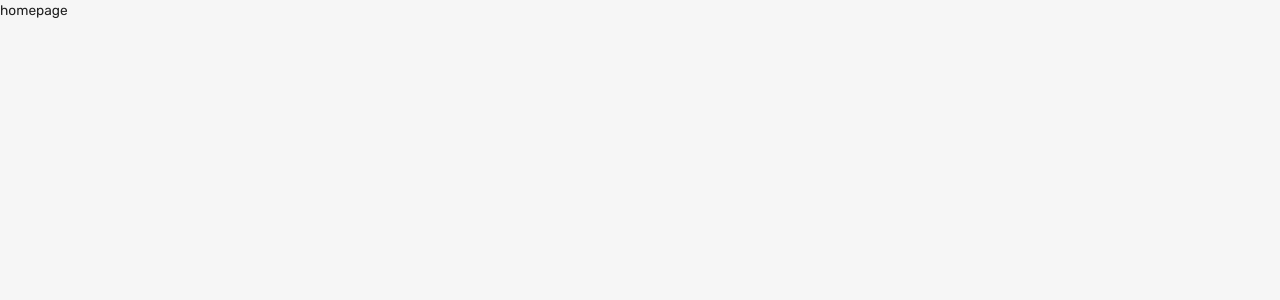
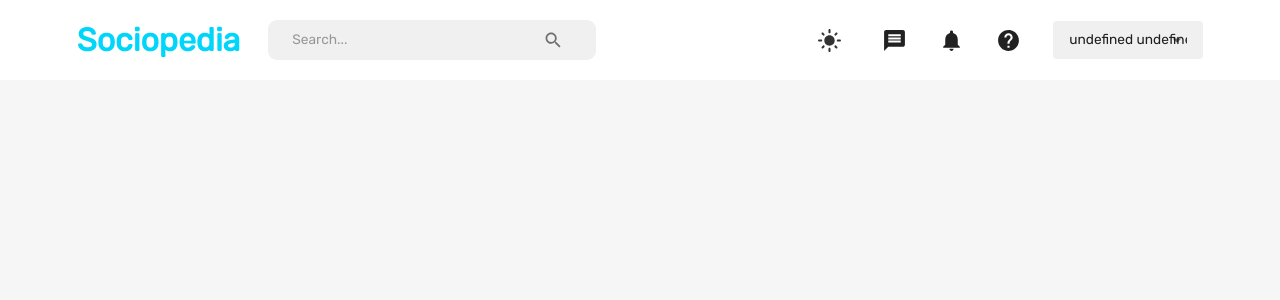
Before and after one commit to Shivamvish26/socialpedia, a React (Create React App) app in the folder client/: page /home in a window 1280 px wide. Shown: the top 300 px of the page. Built offline with nearby package versions, Linux system fonts and the light colour scheme.

Commit message:
added code

```diff
--- a/client/src/scenes/homepage/index.jsx
+++ b/client/src/scenes/homepage/index.jsx
@@ -1,5 +1,12 @@
+import { Box } from "@mui/material";
+import Navbar from "scenes/navbar/navbar";
+
 const HomePage = ()=>{
-    return<div>homepage</div>
-}
+    return (
+        <Box>
+            <Navbar/>
+        </Box>
+    );
+};
 
-export default HomePage
+export default HomePage;
```
